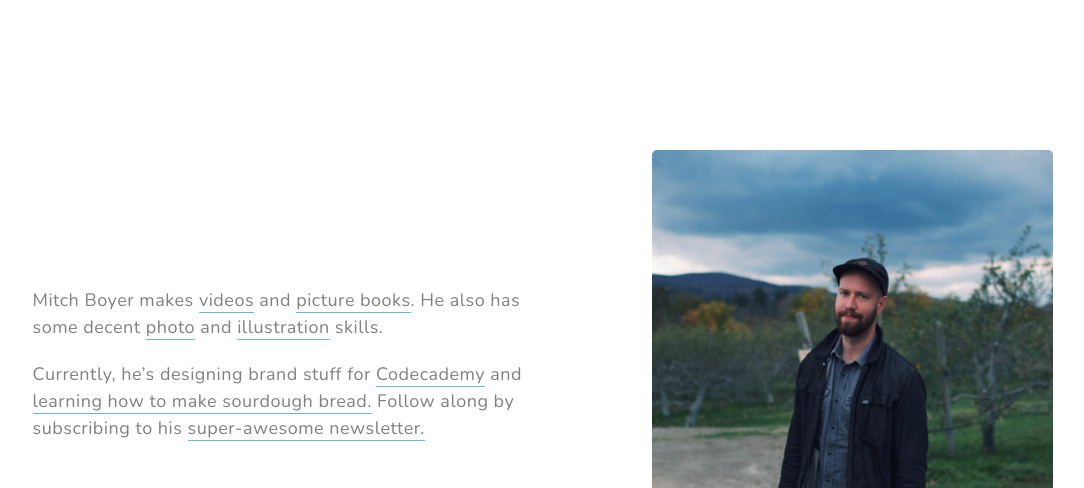
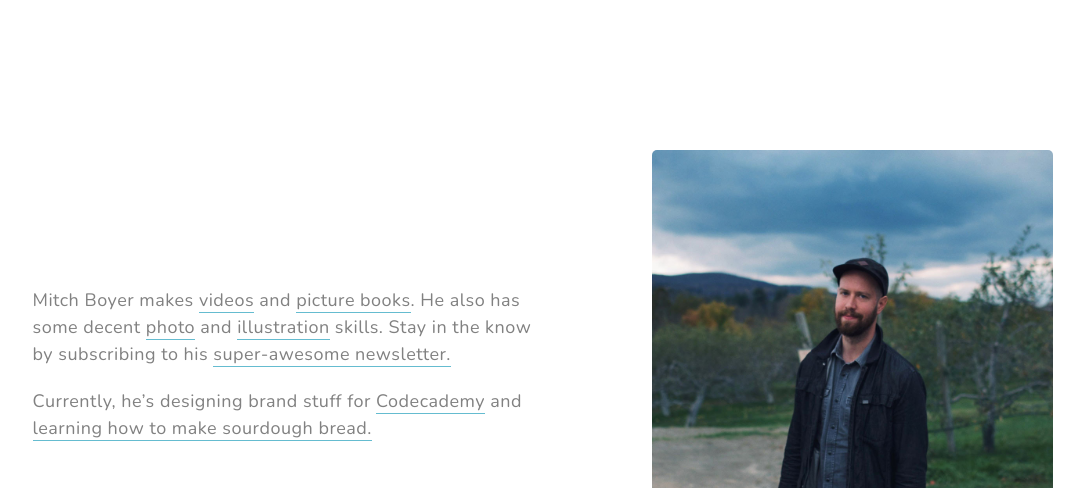
Before and after one commit to mrmitchboyer/mrmitchboyer.github.io, a plain HTML site: page index.html in a window 1280 px wide. Shown: the top 488 px of the page, without its empty margins (120-1204 px from the left). Drawn offline with nearby package versions, Linux system fonts and the light colour scheme; a script that the page names is missing.

Commit message:
update bio

```diff
--- a/index.html
+++ b/index.html
@@ -42,10 +42,10 @@
             <div class="header-content mx-auto">
               <h1 class="mb-5">
                 <p>
-                  Mitch Boyer makes <a href="https://www.youtube.com/mitchboyer" target="_blank">videos</a> and <a href="https://amzn.to/2ukbvHK" target="_blank">picture books</a>. He also has some decent <a href="https://petapixel.com/2016/06/23/photos-vivian-giant-wiener-dog/" target="_blank">photo</a> and <a href="https://www.behance.net/mitchboyer" target="_blank">illustration</a> skills.
+                  Mitch Boyer makes <a href="https://www.youtube.com/mitchboyer" target="_blank">videos</a> and <a href="https://amzn.to/2ukbvHK" target="_blank">picture books</a>. He also has some decent <a href="https://petapixel.com/2016/06/23/photos-vivian-giant-wiener-dog/" target="_blank">photo</a> and <a href="https://www.behance.net/mitchboyer" target="_blank">illustration</a> skills. Stay in the know by subscribing to his <a href="https://mailchi.mp/897bf398ecc9/mitchmakes" target="_blank">super-awesome newsletter.</a>
                 </p>
                 <p>
-                  Currently, he’s designing brand stuff for <a href="https://www.codecademy.com" target="_blank">Codecademy</a> and <a href="https://www.instagram.com/p/BfEB-nbh3_V/" target="_blank">learning how to make sourdough bread.</a> Follow along by subscribing to his <a href="https://mailchi.mp/897bf398ecc9/mitchmakes" target="_blank">super-awesome newsletter.</a>
+                  Currently, he’s designing brand stuff for <a href="https://www.codecademy.com" target="_blank">Codecademy</a> and <a href="https://www.instagram.com/p/BfEB-nbh3_V/" target="_blank">learning how to make sourdough bread.</a>
                 </p></h1>
                 <a href="https://www.instagram.com/mitchwayneboyer/" target="_blank">
                   <i class="fa fa-instagram" aria-hidden="true">&nbsp;</i>
@@ -88,6 +88,5 @@
     <!-- Custom scripts for this template -->
     <script src="js/new-age.min.js"></script>
 
-    <script type="text/javascript" src="//downloads.mailchimp.com/js/signup-forms/popup/embed.js" data-dojo-config="usePlainJson: true, isDebug: false"></script><script type="text/javascript">require(["mojo/signup-forms/Loader"], function(L) { L.start({"baseUrl":"mc.us13.list-manage.com","uuid":"76b2a3ccbe6c6c89be9c4d499","lid":"37bc32f657"}) })</script>
   </body>
 </html>
```
